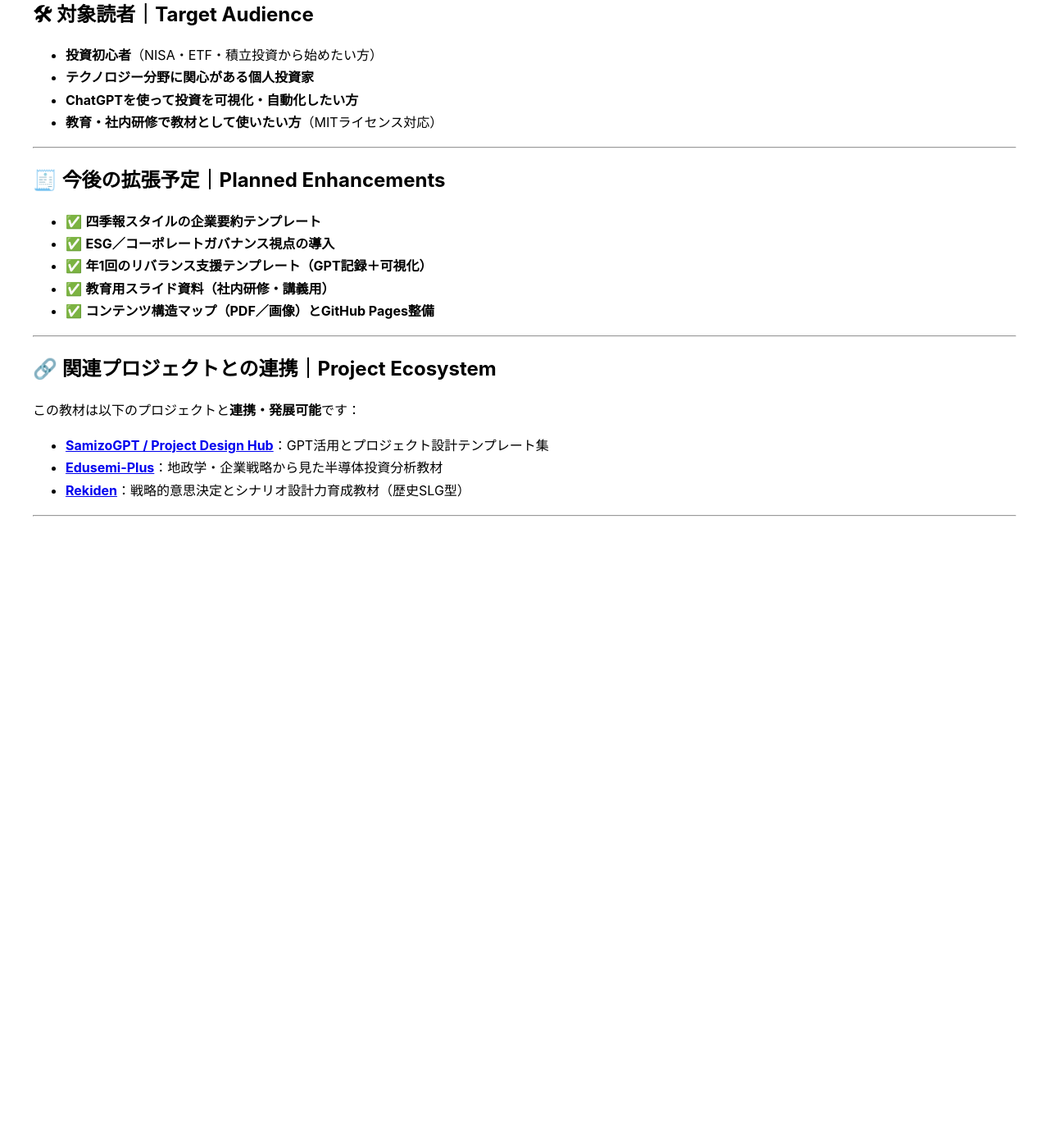
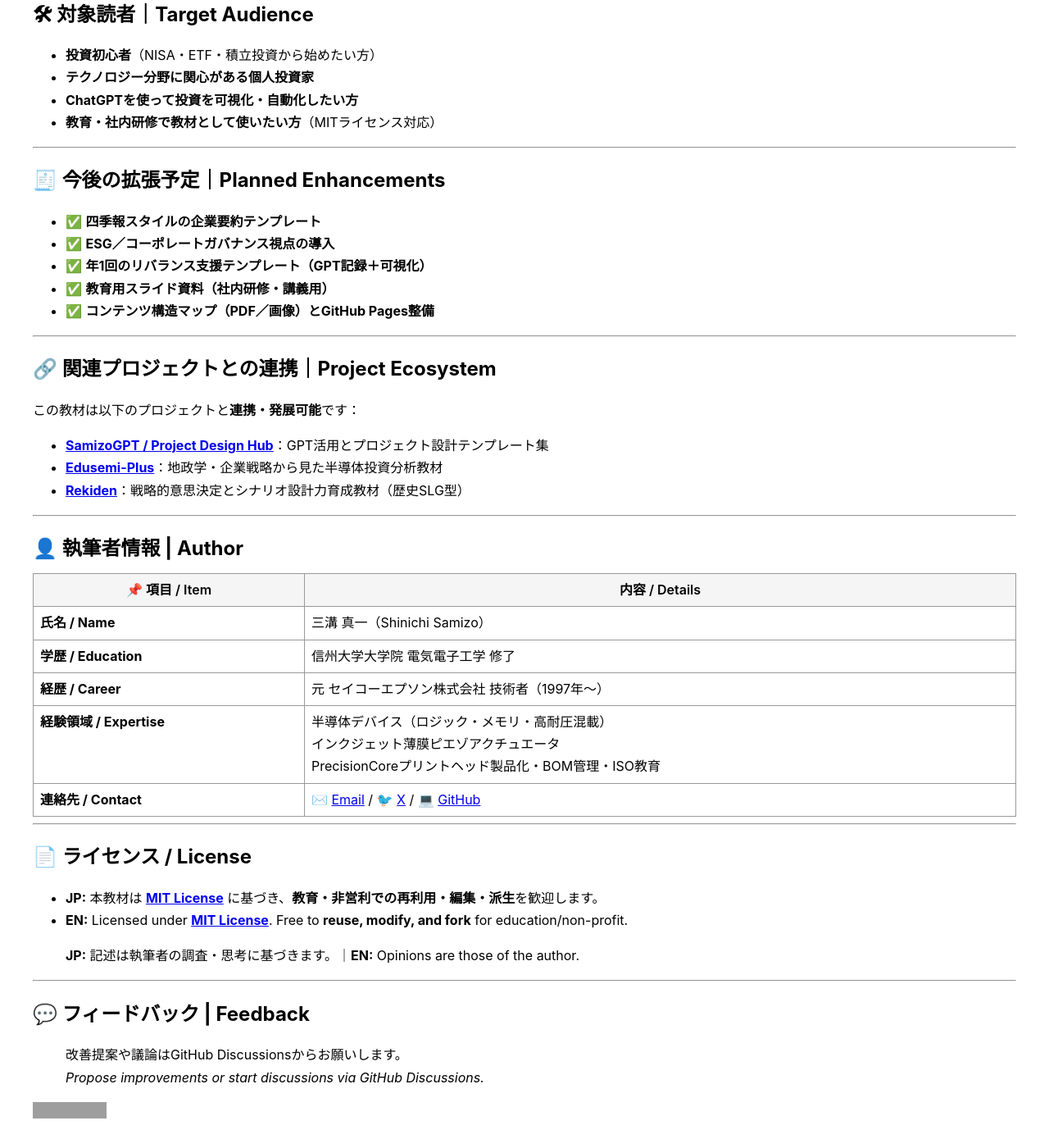
Before and after one commit to Samizo-AITL/AssetPortfolio-StartGuide, a Jekyll site: the page built from index.md, in a window 1280 px wide and 1400 px high, scrolled down 2186 px. Shown: the whole window at 82% size. Built offline with Jekyll 4.4.1, drawn with Linux system fonts in a browser that asks for light colours; before the commit the page ends 2836 px from its top, so only the background shows below that; grey boxes are pictures that could not be loaded.

Commit message:
Update index.md

```diff
--- a/index.md
+++ b/index.md
@@ -121,3 +121,30 @@ AssetPortfolio-StartGuide/
 - [**Rekiden**](https://github.com/Samizo-AITL/Rekiden)：戦略的意思決定とシナリオ設計力育成教材（歴史SLG型）
 
 ---
+
+## 👤 **執筆者情報 | Author**
+
+| 📌 項目 / Item | 内容 / Details |
+|------|------|
+| **氏名 / Name** | 三溝 真一（Shinichi Samizo） |
+| **学歴 / Education** | 信州大学大学院 電気電子工学 修了 |
+| **経歴 / Career** | 元 セイコーエプソン株式会社 技術者（1997年〜） |
+| **経験領域 / Expertise** | 半導体デバイス（ロジック・メモリ・高耐圧混載）<br>インクジェット薄膜ピエゾアクチュエータ<br>PrecisionCoreプリントヘッド製品化・BOM管理・ISO教育 |
+| **連絡先 / Contact** | ✉️ [Email](mailto:shin3t72@gmail.com) / 🐦 [X](https://x.com/shin3t72) / 💻 [GitHub](https://samizo-aitl.github.io/) |
+
+---
+
+## 📄 **ライセンス / License**
+
+- **JP:** 本教材は [**MIT License**](https://opensource.org/licenses/MIT) に基づき、**教育・非営利での再利用・編集・派生**を歓迎します。
+- **EN:** Licensed under **[MIT License](https://opensource.org/licenses/MIT)**. Free to **reuse, modify, and fork** for education/non-profit.
+
+> **JP:** 記述は執筆者の調査・思考に基づきます。｜**EN:** Opinions are those of the author.
+
+---
+
+## 💬 **フィードバック | Feedback**
+> 改善提案や議論はGitHub Discussionsからお願いします。
+> *Propose improvements or start discussions via GitHub Discussions.*
+
+[![💬 GitHub Discussions](https://img.shields.io/badge/💬%20GitHub-Discussions-brightgreen?logo=github)](https://github.com/Samizo-AITL/AssetPortfolio-StartGuide/discussions)
```
